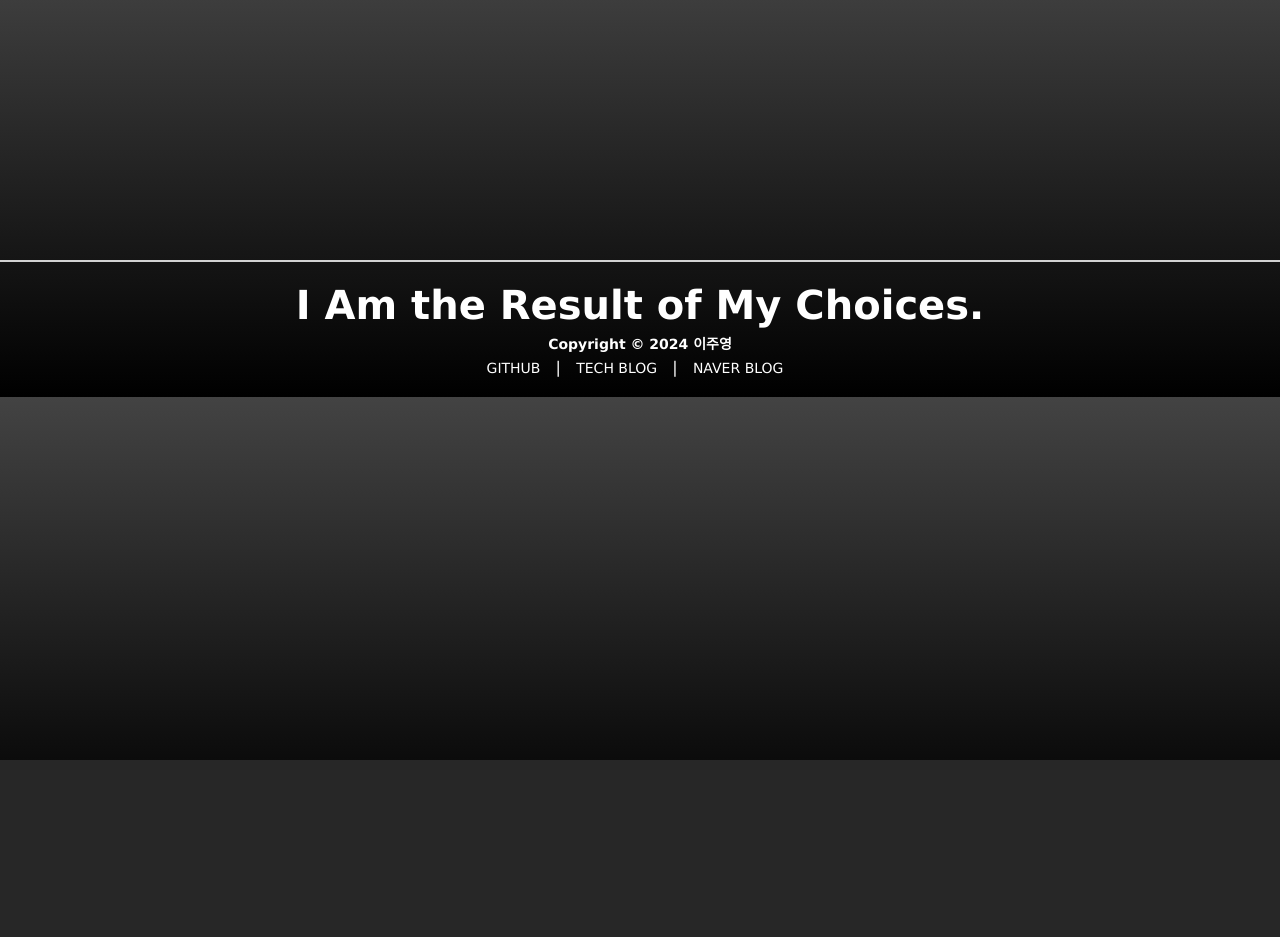
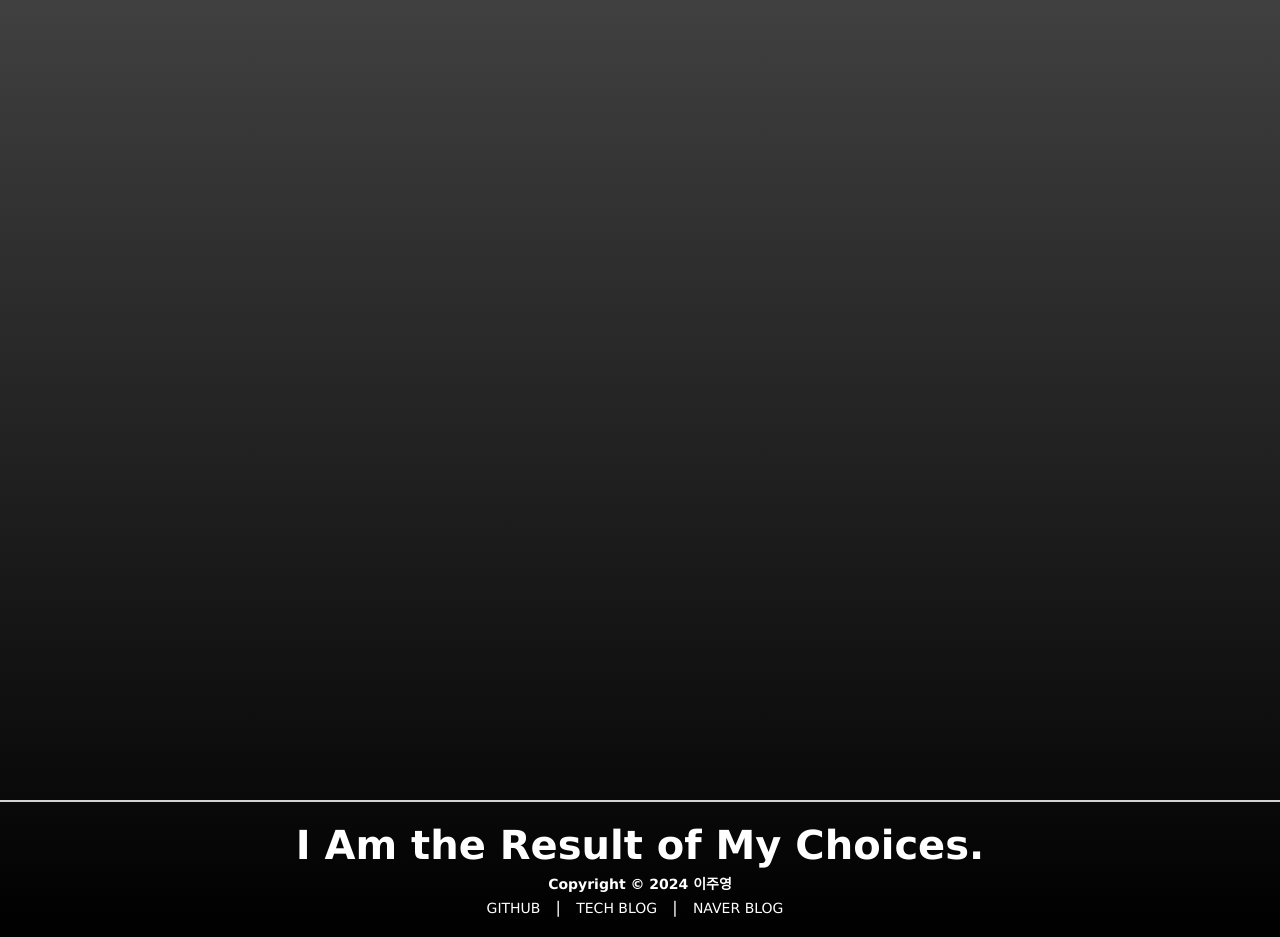
Before and after one commit to hobbyscripterII/MY-HOMEPAGE, a Spring Boot app: page / in a window 1280 px wide. Shown: the part 40-977 px from the top of the page. Before the commit the page ends 800 px from the top, so only its background shows below. Run offline with Spring Boot 4, Linux system fonts and the light colour scheme; some of the project's set-up classes (security, data sources, template engines, error pages and the like) are left out, and stand-ins take their place; some libraries are stand-ins or nearby versions; some web fonts are replaced.

Commit message:
update: css 수정

```diff
--- a/src/main/resources/static/css/cmmn.css
+++ b/src/main/resources/static/css/cmmn.css
@@ -5,7 +5,7 @@
 초록색 : #24af79;
 */
 html {animation: fadein 1s forwards; background-image: linear-gradient(to bottom, #434343 0%, black 100%);}
-main {position: relative;}
+main {position: relative; height: 100vh;}
 body {height: 100%;}
 a {text-decoration: none; color: #FFF;}
 p, span, tr, td {font-size: 14px; color: #FFF;}
--- a/src/main/resources/static/css/footer.css
+++ b/src/main/resources/static/css/footer.css
@@ -1,6 +1,6 @@
 @charset "UTF-8";
 @import url('https://fonts.googleapis.com/css2?family=Devonshire&family=Sriracha&display=swap');
-footer {-webkit-user-select: none; width: 100%; box-sizing: border-box; padding: 15px 0 20px 0; text-align: center; border-top: 2px solid lightgray; display: block; margin-top: 260px;}
+footer {-webkit-user-select: none; width: 100%; box-sizing: border-box; padding: 15px 0 20px 0; text-align: center; border-top: 2px solid lightgray; display: block;}
 footer > p {color: #FFF; font-weight: bold;}
 #footer-links, #footer-links > a > span {text-transform: uppercase; margin: 5px 0 0px 0; color: #FFF;}
 #footer-links > a {margin-right: 10px;}
--- a/src/main/resources/templates/about-me.html
+++ b/src/main/resources/templates/about-me.html
@@ -1,5 +1,8 @@
 <!DOCTYPE html>
 <html lang="en" xmlns:th="http://www.thymeleaf.org" xmlns:layout="http://www.ultraq.net.nz/thymeleaf/layout" layout:decorate="~{fragments/default-layout}" layout:fragment="article">
+<style>
+	main {height: 100%;}
+</style>
 <section>
 	<div class="container">
 		<div class="home-wrap">
--- a/src/main/resources/templates/board/list.html
+++ b/src/main/resources/templates/board/list.html
@@ -1,7 +1,6 @@
 <!DOCTYPE html>
 <html lang="en" xmlns:th="http://www.thymeleaf.org" xmlns:sec="http://www.thymeleaf.org/extras/spring-security" xmlns:layout="http://www.ultraq.net.nz/thymeleaf/layout" layout:decorate="~{fragments/default-layout}" layout:fragment="article">
 <style>
-	main {height: 100vh;}
 	.board-table tbody td.preview {border-top: 0px; text-align: left;}
 	.tr-alert {font-weight: bold;}
 </style>
--- a/src/main/resources/templates/home.html
+++ b/src/main/resources/templates/home.html
@@ -1,10 +1,8 @@
 <!DOCTYPE html>
 <html lang="en" xmlns:th="http://www.thymeleaf.org" xmlns:layout="http://www.ultraq.net.nz/thymeleaf/layout" layout:decorate="~{fragments/default-layout}" layout:fragment="article">
 <style>
-	main {height: 50vh;}
 	section {padding: 120px 0;}
 	#daysElapsed {font-size: 40px;}
-	#currentDate {margin-top: 190px;}
 	.home-wrap p {color: #FFF;}
 	@media (max-width : 767px) {footer {position: static; margin-top: 290px;} #currentDate {margin-top: 60px !important;}}
 </style>
--- a/src/main/resources/templates/login.html
+++ b/src/main/resources/templates/login.html
@@ -2,7 +2,7 @@
 <html lang="en" xmlns:th="http://www.thymeleaf.org" xmlns:layout="http://www.ultraq.net.nz/thymeleaf/layout" layout:decorate="~{fragments/default-layout}" layout:fragment="article">
 <link rel="stylesheet" th:href="@{/css/codepen/login.css}">
 <style>
-	footer {margin-top: 260px;}
+	main {height: 85vh;}
 </style>
 <section>
 	<div class="page-title">
```
